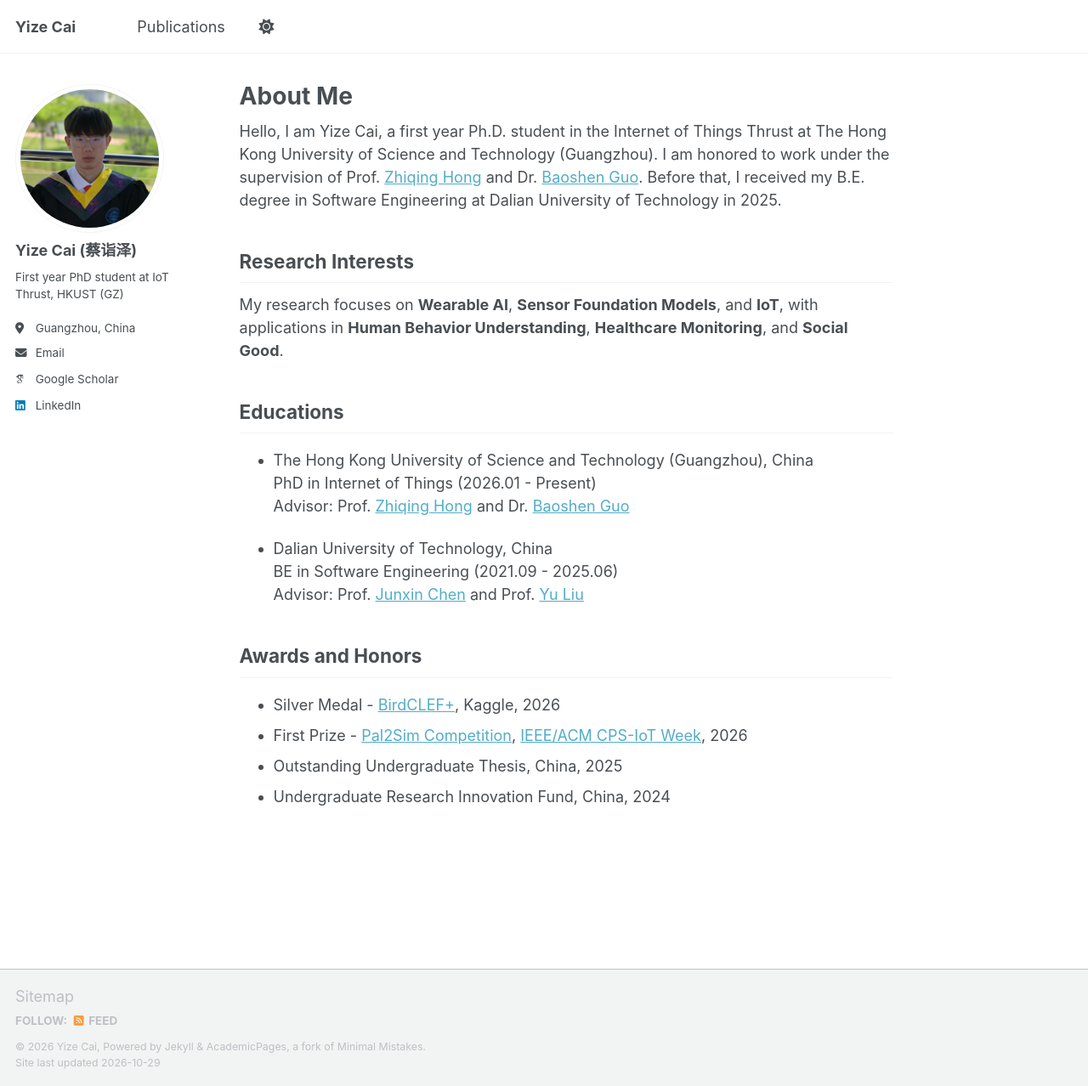
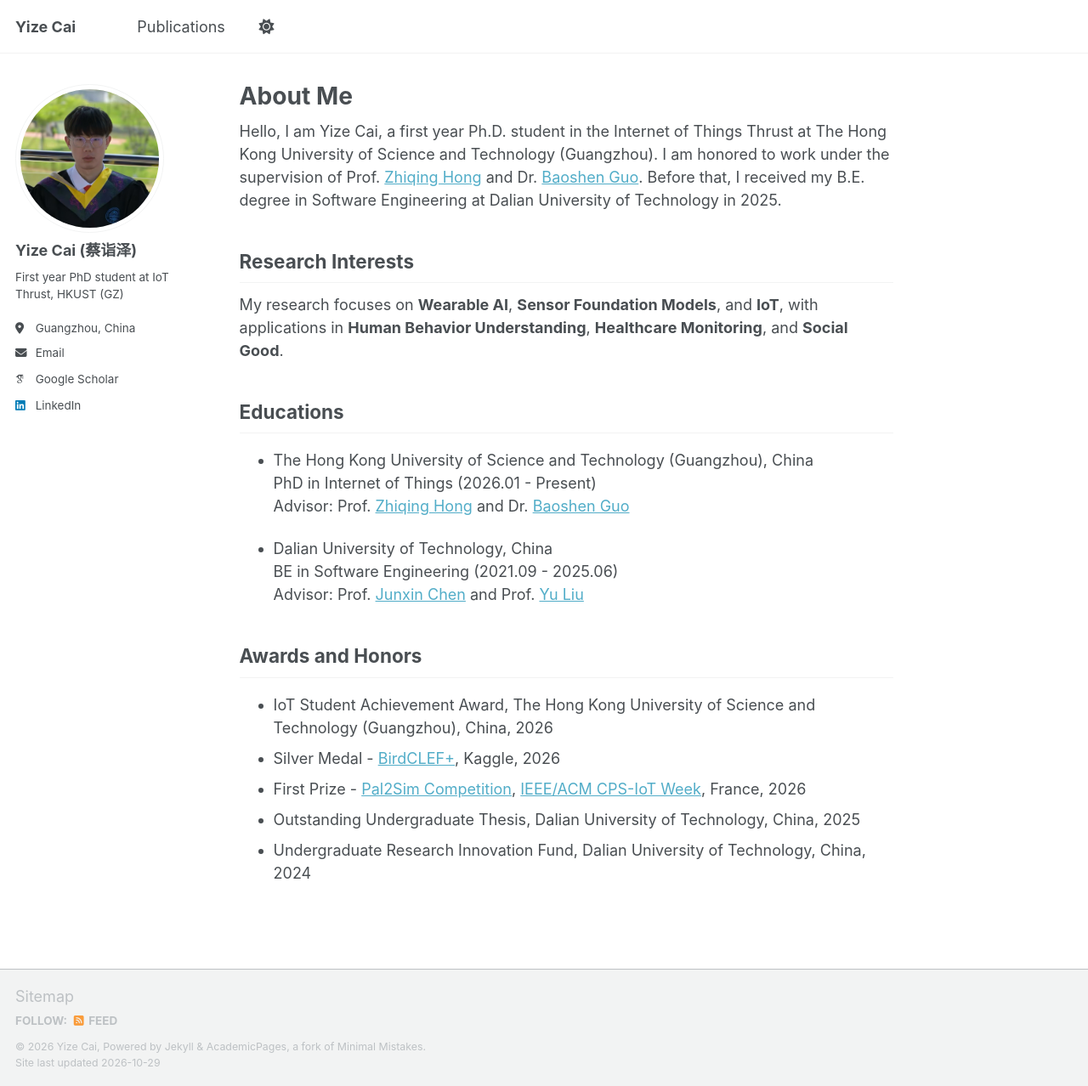
Before and after one commit to saiketa/saiketa.github.io, a Jekyll site: the page built from _pages/about.md, in a window 1280 px wide and 1278 px high. Shown: the whole window at 85% size. Built offline with Jekyll 4.4.1, drawn with Linux system fonts in a browser that asks for light colours; some web fonts are replaced; a script bundle is joined from its source files by our own code; library files that are not in the unit come from our copies.

Commit message:
Update about.md

```diff
--- a/_pages/about.md
+++ b/_pages/about.md
@@ -25,7 +25,8 @@
 
 ## Awards and Honors
 
+- IoT Student Achievement Award, The Hong Kong University of Science and Technology (Guangzhou), China, 2026
 - Silver Medal - [BirdCLEF+](https://www.kaggle.com/competitions/birdclef-2026), Kaggle, 2026
-- First Prize - [Pal2Sim Competition](https://www.pal2sim.com/?tab=competition), [IEEE/ACM CPS-IoT Week](https://www.linkedin.com/posts/cps-iot-week_cpsiot-pal2sim-ai-activity-7460298236394762240-Hv1U?utm_source=share&utm_medium=member_desktop&rcm=ACoAABti_9EBsNaBZm3E9qkjJTG9OBSjQG2T1hI), 2026
-- Outstanding Undergraduate Thesis, China, 2025
-- Undergraduate Research Innovation Fund, China, 2024
+- First Prize - [Pal2Sim Competition](https://www.pal2sim.com/?tab=competition), [IEEE/ACM CPS-IoT Week](https://www.linkedin.com/posts/cps-iot-week_cpsiot-pal2sim-ai-activity-7460298236394762240-Hv1U?utm_source=share&utm_medium=member_desktop&rcm=ACoAABti_9EBsNaBZm3E9qkjJTG9OBSjQG2T1hI), France, 2026
+- Outstanding Undergraduate Thesis, Dalian University of Technology, China, 2025
+- Undergraduate Research Innovation Fund, Dalian University of Technology, China, 2024
```
